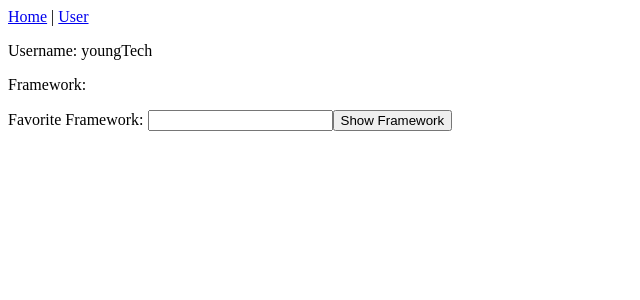
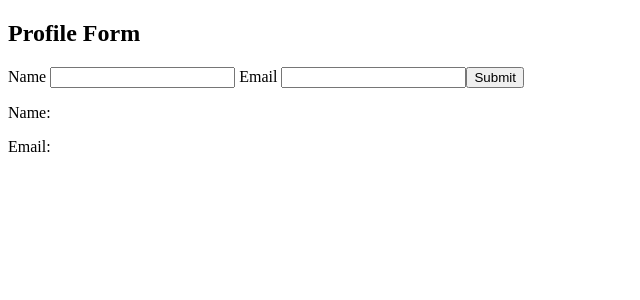
Before and after one commit to Synbat07/Web-Dev, an Angular app in the folder Lab4/task1-app/: page /user in a window 1280 px wide. Shown: the top 300 px of the page, without its empty margins (0-640 px from the left). Built offline with nearby package versions, Linux system fonts and the light colour scheme.

Commit message:
Reactive Forms

```diff
--- a/Lab4/task1-app/src/app/app.ts
+++ b/Lab4/task1-app/src/app/app.ts
@@ -1,17 +1,44 @@
 import { Component } from '@angular/core';
-import { RouterLink, RouterOutlet } from '@angular/router';
+import { ReactiveFormsModule, FormGroup, FormControl } from '@angular/forms';
 
 @Component({
   selector: 'app-root',
   standalone: true,
-  imports: [RouterLink, RouterOutlet],
+  imports: [ReactiveFormsModule],
   template: `
-    <nav>
-      <a routerLink="/">Home</a> |
-      <a routerLink="/user">User</a>
-    </nav>
+    <h2>Profile Form</h2>
 
-    <router-outlet />
-  `,
+    <form [formGroup]="profileForm" (ngSubmit)="handleSubmit()">
+      <label>
+        Name
+        <input type="text" formControlName="name" />
+      </label>
+
+      <label>
+        Email
+        <input type="email" formControlName="email" />
+      </label>
+
+      <button type="submit">Submit</button>
+    </form>
+
+    <p>Name: {{ profileForm.value.name }}</p>
+    <p>Email: {{ profileForm.value.email }}</p>
+  `
 })
-export class App {}
+export class App {
+
+  profileForm = new FormGroup({
+    name: new FormControl(''),
+    email: new FormControl(''),
+  });
+
+  handleSubmit() {
+    alert(
+      this.profileForm.value.name +
+      ' | ' +
+      this.profileForm.value.email
+    );
+  }
+
+}
```
